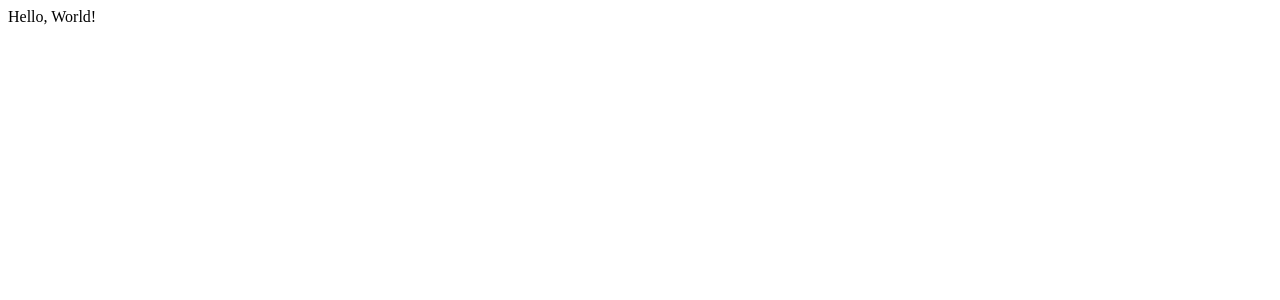
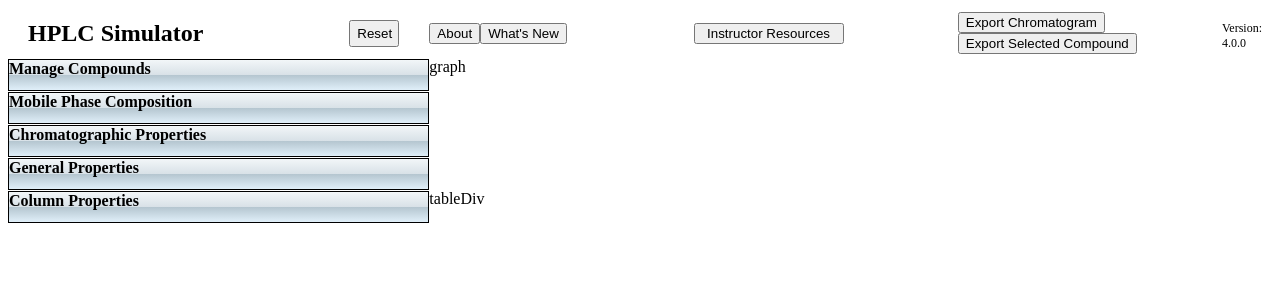
Before and after one commit to stoll-lab-gac/hplcsim, a React (Create React App) app: page / in a window 1280 px wide. Shown: the top 300 px of the page. Built offline with nearby package versions, Linux system fonts and the light colour scheme.

Commit message:
Create menu buttons

```diff
--- a/src/App.js
+++ b/src/App.js
@@ -1,6 +1,42 @@
-function App() {
+//import { useCallback } from 'react';
+import { CollapsableDiv } from './CollapsableDiv';
+
+function App({state, dispatch}) {
   return (
-    <div>Hello, World!</div>
+    <div id="content">
+      <div id="header_title">
+				<div id="title">HPLC Simulator</div>
+        <input id="resetBtn" type="button" value="Reset" onclick="resetMenus()" />
+			</div>
+      <div id="header">
+        <div>
+					<a href="../about"><input class="title_button" type="button" value="About" /></a>
+					<a href="../whats_new"><input class="title_button" type="button" value="What's New" /></a>
+				</div>
+				<div>
+					<a href="../instructor_resources"><input id="instructor_resources_btn" class="title_button" type="button" value="Instructor Resources" /></a>
+				</div>
+				<div>
+					<input class="export_button" type="button" value="Export Chromatogram" onclick="logExportFileData_Full()" />
+					<input class="export_button" type="button" value="Export Selected Compound" onclick="logExportFileData_Selected()" />
+				</div>
+				<span id="versionDisplay">Version:<br />4.0.0</span>
+      </div>
+      <div id="params">
+        <CollapsableDiv title='Manage Compounds'>
+        </CollapsableDiv>
+        <CollapsableDiv title='Mobile Phase Composition'>
+        </CollapsableDiv>
+        <CollapsableDiv title='Chromatographic Properties'>
+        </CollapsableDiv>
+        <CollapsableDiv title='General Properties'>
+        </CollapsableDiv>
+        <CollapsableDiv title='Column Properties'>
+        </CollapsableDiv>
+      </div>
+      <div id="graph">graph</div>
+      <div id="tableDiv">tableDiv</div>
+    </div>
   );
 }
 
```
